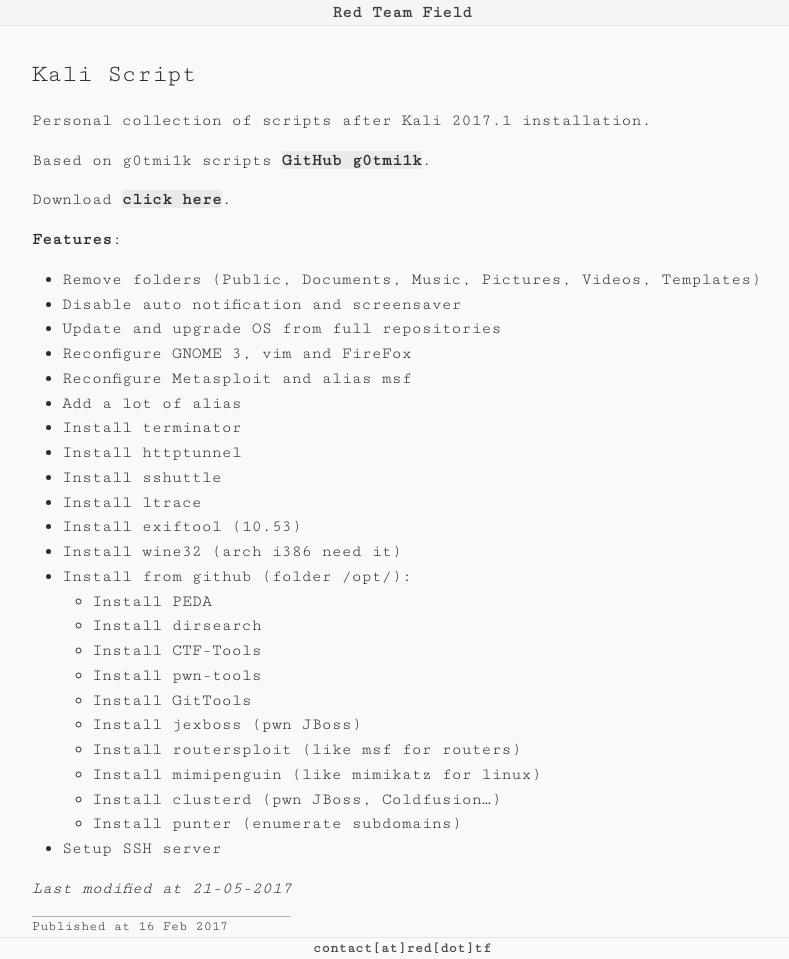
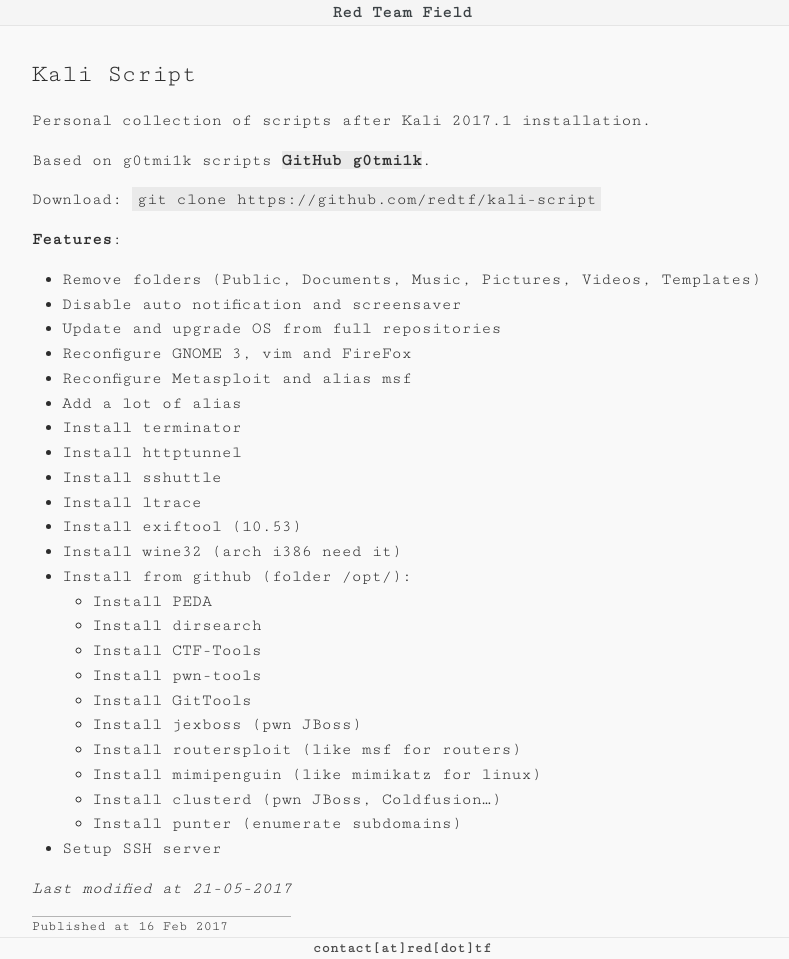
Before and after one commit to redtf/redtf.github.io, a Jekyll site: the page built from _posts/2017-02-16-kali-setup.md, in a window 1280 px wide. Shown: the whole page, without its empty margins (238-1027 px from the left). Built offline with Jekyll 4.4.1, drawn with Linux system fonts in a browser that asks for light colours; some web fonts are replaced.

Commit message:
Move kali-script to new repo :)

```diff
--- a/_config.yml
+++ b/_config.yml
@@ -20,7 +20,7 @@
   style: compressed
 markdown: kramdown
 encoding: utf-8
-paginate: 5
+paginate: 10
 permalink: "/:title"
 paginate_path: "/page/:num/"
 gems:
--- a/_posts/2017-02-16-kali-setup.md
+++ b/_posts/2017-02-16-kali-setup.md
@@ -4,13 +4,15 @@
 category: Script
 layout: post
 ---
+
 ## Kali Script
 
 Personal collection of scripts after Kali 2017.1 installation.
 
 Based on g0tmi1k scripts [**GitHub g0tmi1k**](https://github.com/g0tmi1k/os-scripts).
 
-Download [**click here**](http://red.tf/s/kali_setup.sh).
+Download:
+`git clone https://github.com/redtf/kali-script`
 
 **Features**:
 - Remove folders (Public, Documents, Music, Pictures, Videos, Templates)
```
Also changed, not shown: 1 other file.
